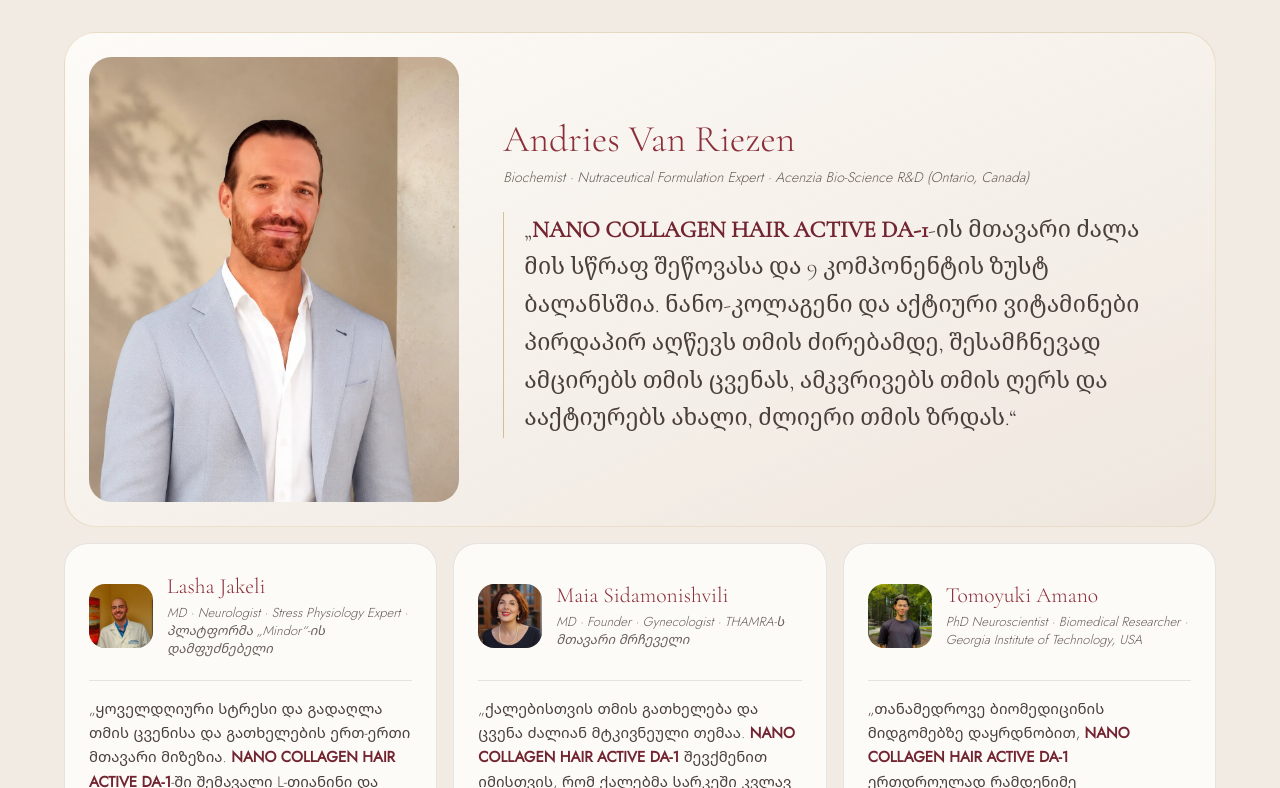
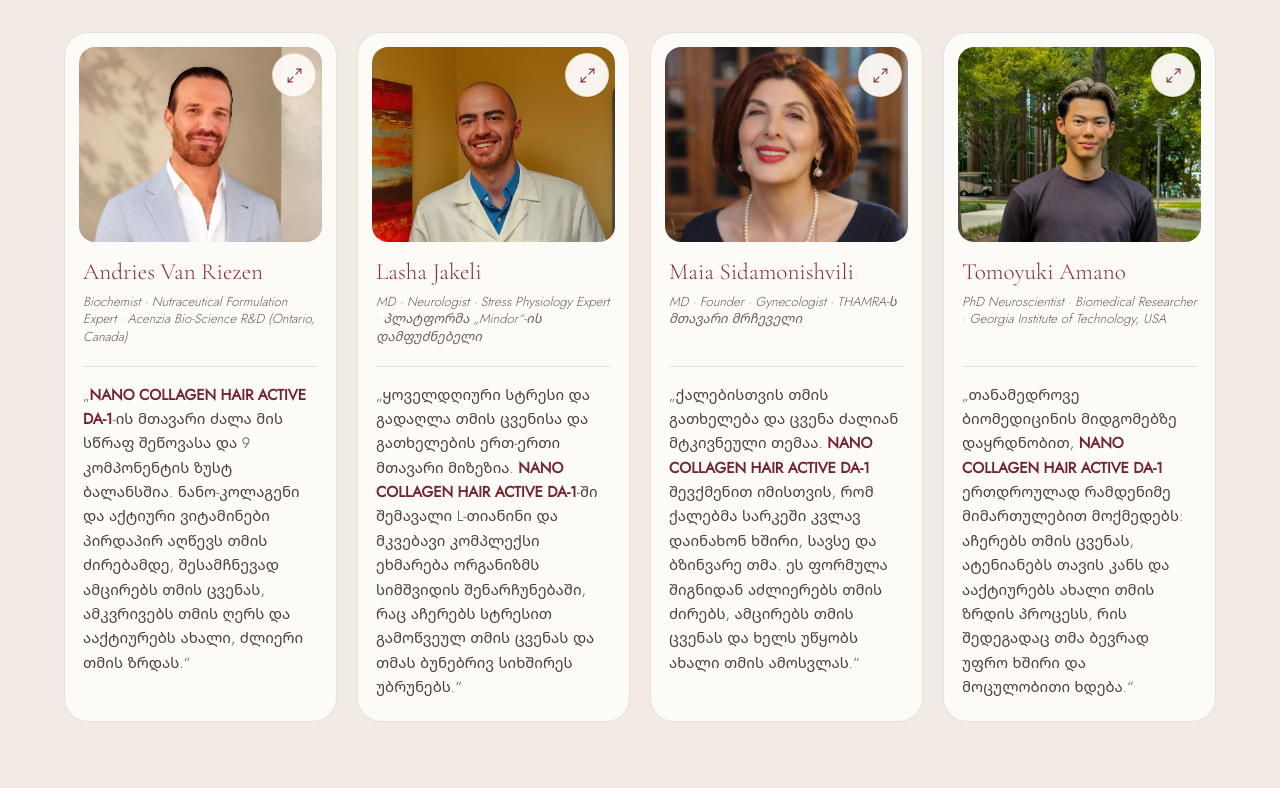
Before and after one commit to Ladystardust19/thamra, a Next.js app: page /product/nano-collagen in a window 1280 px wide. Shown: the part 4772-5560 px from the top of the page. Built offline with nearby package versions, Linux system fonts and the light colour scheme.

Commit message:
Add NAD+ to Products and equalize expert cards

```diff
--- a/components/SiteHeader.tsx
+++ b/components/SiteHeader.tsx
@@ -16,6 +16,7 @@ const NAV_LINKS: NavLink[] = [
     children: [
       { label: "მენოპაუზის თმის ფორმულა", href: "/product" },
       { label: "THAMRA NANO COLLAGEN HAIR ACTIVE DA-1", href: "/product/nano-collagen" },
+      { label: "THAMRA HAIR CELL NAD+", href: "/product/hair-cell-nad" },
     ],
   },
   { label: "პროგრამები",   href: "/programs" },
@@ -121,6 +122,8 @@ export default function SiteHeader() {
               className="flex lg:hidden flex-col justify-center items-center w-9 h-9 gap-[5px] shrink-0"
               onClick={() => setMenuOpen((o) => !o)}
               aria-label={menuOpen ? "მენიუს დახურვა" : "მენიუს გახსნა"}
+              aria-expanded={menuOpen}
+              aria-controls="mobile-site-nav"
             >
               <span className={`block w-6 h-[1.5px] transition-all duration-300 origin-center ${dark ? "bg-ink" : "bg-cream-soft"} ${menuOpen ? "translate-y-[6.5px] rotate-45" : ""}`} />
               <span className={`block w-6 h-[1.5px] transition-all duration-300 ${dark ? "bg-ink" : "bg-cream-soft"} ${menuOpen ? "opacity-0 scale-x-0" : ""}`} />
@@ -131,8 +134,11 @@ export default function SiteHeader() {
 
         {/* Mobile dropdown menu */}
         <div
-          className={`lg:hidden overflow-hidden transition-all duration-300 ${
-            menuOpen ? "max-h-[400px] opacity-100" : "max-h-0 opacity-0"
+          id="mobile-site-nav"
+          className={`lg:hidden transition-all duration-300 ${
+            menuOpen
+              ? "visible max-h-[calc(100dvh-4.25rem)] overflow-y-auto overscroll-contain opacity-100"
+              : "invisible max-h-0 overflow-hidden opacity-0"
           } bg-cream/98 backdrop-blur-sm border-t border-gold/10`}
         >
           <div className="px-6 pb-6 pt-3 flex flex-col gap-1">
--- a/components/nano/NanoLanding.tsx
+++ b/components/nano/NanoLanding.tsx
@@ -1,6 +1,6 @@
 "use client";
 
-import { ArrowUp, Check, ChevronDown, Clock3, GlassWater, Orbit, Sparkle, Waypoints, X } from "lucide-react";
+import { ArrowUp, Check, ChevronDown, Clock3, GlassWater, Maximize2, Minimize2, Orbit, Sparkle, Waypoints, X } from "lucide-react";
 import { useState } from "react";
 import Image from "next/image";
 import Link from "next/link";
@@ -596,74 +596,74 @@ function Ritual() {
 
 /* ==================== 6. EXPERT PERSPECTIVES ==================== */
 function Experts() {
-  const { title, featured, additional } = EXPERTS;
+  const [hoveredExpert, setHoveredExpert] = useState<string | null>(null);
+  const [selectedExpert, setSelectedExpert] = useState<string | null>(null);
+  const enlargedExpert = hoveredExpert ?? selectedExpert;
 
   return (
     <section id="nano-experts" aria-labelledby="nano-experts-title" className="px-5 py-20 md:px-8 md:py-28">
       <div className="mx-auto max-w-6xl">
         <h2 id="nano-experts-title" className="text-center font-display text-[2rem] leading-tight text-oxblood md:text-[2.65rem]">
-          {title}
+          {EXPERTS.title}
         </h2>
 
-        <article className="mt-8 grid items-center gap-6 rounded-[2rem] border border-gold/30 bg-gradient-to-br from-paper to-surface/75 p-3.5 sm:p-5 md:grid-cols-[0.7fr_1.3fr] md:gap-8 lg:gap-11 lg:p-6">
-          <div className="relative aspect-[4/3] w-full overflow-hidden rounded-[1.4rem] bg-surface md:aspect-[5/6]">
-            <Image
-              src={featured.image}
-              alt=""
-              fill
-              sizes="(min-width: 1216px) 370px, (min-width: 768px) 35vw, (min-width: 640px) calc(100vw - 82px), calc(100vw - 70px)"
-              className="object-cover object-[50%_22%]"
-            />
-          </div>
+        <ul className="mt-8 grid auto-rows-fr gap-5 sm:grid-cols-2 lg:grid-cols-4">
+          {EXPERTS.items.map((expert) => {
+            const isEnlarged = enlargedExpert === expert.name;
+            const isSelected = selectedExpert === expert.name;
+            const ToggleIcon = isSelected ? Minimize2 : Maximize2;
 
-          <div className="min-w-0 px-2 pb-3 sm:px-3 md:py-4 md:pl-0 md:pr-5 lg:pr-9">
-            <h3 className="font-display text-[1.9rem] leading-none text-oxblood md:text-[2.35rem]">
-              {featured.name}
-            </h3>
-            <p className="mt-2.5 font-body text-[14px] italic leading-snug text-muted">
-              {featured.role}
-            </p>
-            <blockquote className="mt-5 border-l border-gold/70 pl-4 font-display text-[1.2rem] leading-relaxed text-read md:mt-6 md:pl-5 lg:text-[1.45rem]">
-              <ExpertQuote quote={featured.quote} />
-            </blockquote>
-          </div>
-        </article>
-
-        <ul className="mt-4 grid gap-4 lg:grid-cols-3">
-          {additional.map((expert) => (
-            <li key={expert.name} className="rounded-[1.5rem] border border-hairline bg-paper p-5 sm:p-6">
-              <div className="grid grid-cols-[4rem_minmax(0,1fr)] items-center gap-3.5 lg:min-h-[6rem]">
-                <div className="relative aspect-square overflow-hidden rounded-2xl bg-surface">
+            return (
+              <li
+                key={expert.name}
+                onPointerEnter={(event) => {
+                  if (event.pointerType === "mouse") setHoveredExpert(expert.name);
+                }}
+                onPointerLeave={(event) => {
+                  if (event.pointerType === "mouse") setHoveredExpert(null);
+                }}
+                className={`relative min-w-0 rounded-[1.5rem] border bg-paper p-3.5 motion-safe:transition-[transform,border-color,box-shadow] motion-safe:duration-200 ${
+                  isEnlarged
+                    ? "z-10 scale-[1.035] border-oxblood/35 shadow-[0_16px_38px_rgba(55,18,26,0.16)] lg:scale-[1.08]"
+                    : "border-hairline"
+                }`}
+              >
+                <div className="relative aspect-[5/3] overflow-hidden rounded-2xl bg-surface lg:aspect-[5/4]">
                   <Image
                     src={expert.image}
                     alt=""
                     fill
-                    sizes="64px"
+                    sizes="(min-width: 1216px) 243px, (min-width: 1024px) calc(25vw - 61px), (min-width: 768px) calc(50vw - 72px), (min-width: 640px) calc(50vw - 60px), calc(100vw - 70px)"
                     className="object-cover"
                     style={{ objectPosition: expert.imagePosition }}
                   />
                 </div>
-                <div>
-                  <h3 className="font-display text-[1.35rem] leading-tight text-oxblood">
-                    {expert.name}
-                  </h3>
-                  <p className="mt-1 font-body text-[13px] italic leading-snug text-muted">
-                    {expert.role}
-                  </p>
+                <button
+                  type="button"
+                  aria-label={`${expert.name} — ბარათის გადიდება`}
+                  aria-pressed={isSelected}
+                  onClick={() => setSelectedExpert((current) => current === expert.name ? null : expert.name)}
+                  className="absolute right-5 top-5 grid h-11 w-11 place-items-center rounded-full border border-gold/30 bg-paper/95 text-oxblood shadow-sm transition-colors hover:bg-cream focus-visible:outline focus-visible:outline-2 focus-visible:outline-offset-2 focus-visible:outline-oxblood"
+                >
+                  <ToggleIcon aria-hidden size={17} strokeWidth={1.5} />
+                </button>
+                <div className="mt-4 px-1 lg:min-h-[6rem]">
+                  <h3 className="font-display text-[1.45rem] leading-tight text-oxblood">{expert.name}</h3>
+                  <p className="mt-1.5 font-body text-[13px] italic leading-snug text-muted">{expert.role}</p>
                 </div>
-              </div>
-              <blockquote className="mt-4 border-t border-hairline pt-4 font-body text-[15px] leading-relaxed text-read">
-                <ExpertQuote quote={expert.quote} />
-              </blockquote>
-            </li>
-          ))}
+                <blockquote className="mx-1 mt-3 border-t border-hairline pb-2 pt-4 font-body text-[15px] leading-relaxed text-read">
+                  <ExpertQuote quote={expert.quote} />
+                </blockquote>
+              </li>
+            );
+          })}
         </ul>
       </div>
     </section>
   );
 }
 
-function ExpertQuote({ quote }: { quote: typeof EXPERTS.featured.quote }) {
+function ExpertQuote({ quote }: { quote: (typeof EXPERTS.items)[number]["quote"] }) {
   return (
     <>
       „{quote.beforeProduct}
--- a/lib/nanoCollagen.ts
+++ b/lib/nanoCollagen.ts
@@ -202,7 +202,8 @@ export const RITUAL = {
 export const EXPERTS = {
   title: "ექსპერტების სიტყვა",
   productName: "NANO COLLAGEN HAIR ACTIVE DA-1",
-  featured: {
+  items: [
+    {
       name: "Andries Van Riezen",
       role: "Biochemist · Nutraceutical Formulation Expert · Acenzia Bio-Science R&D (Ontario, Canada)",
       quote: {
@@ -211,8 +212,8 @@ export const EXPERTS = {
           "-ის მთავარი ძალა მის სწრაფ შეწოვასა და 9 კომპონენტის ზუსტ ბალანსშია. ნანო-კოლაგენი და აქტიური ვიტამინები პირდაპირ აღწევს თმის ძირებამდე, შესამჩნევად ამცირებს თმის ცვენას, ამკვრივებს თმის ღერს და ააქტიურებს ახალი, ძლიერი თმის ზრდას.",
       },
       image: "/andries-van-riezen.webp",
+      imagePosition: "50% 22%",
     },
-  additional: [
     {
       name: "Lasha Jakeli",
       role: "MD · Neurologist · Stress Physiology Expert · პლატფორმა „Mindor“-ის დამფუძნებელი",
```
Lines whose indentation alone changed are shown as unchanged.
